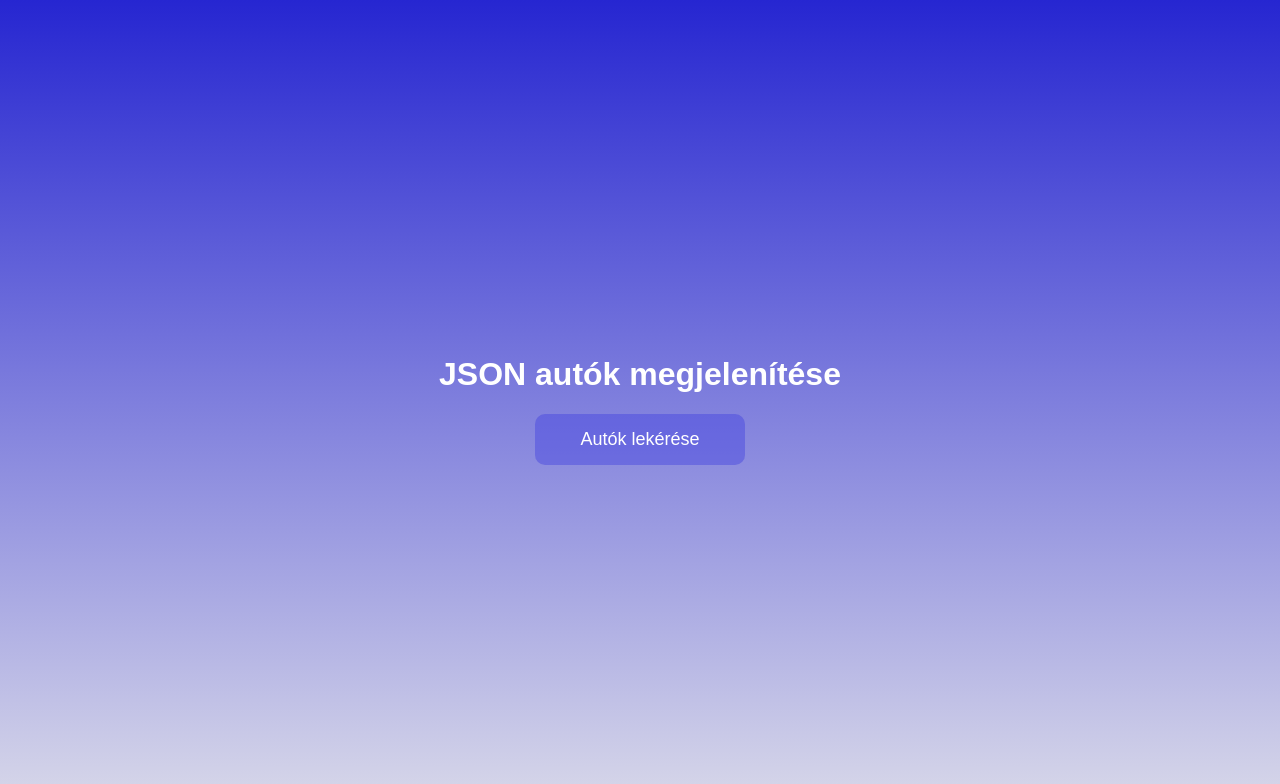
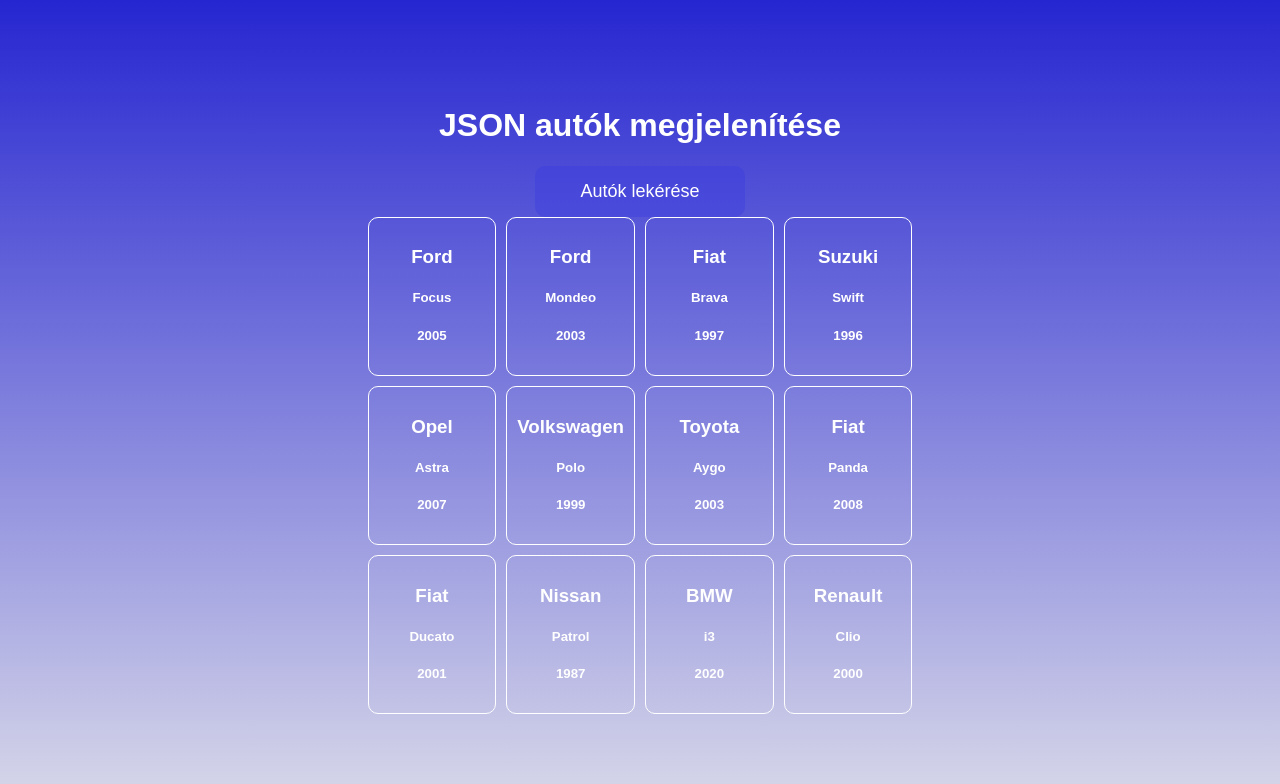
Before and after one commit to KZoli1990/autok-json-js, a plain HTML site: page index.html in a window 1280 px wide. Both pictures are taken after a click on the button "Autók lekérése". Drawn offline with Linux system fonts and the light colour scheme.

Commit message:
app.js file szerkesztése kész a style.css-ben módosítás

```diff
--- a/app.js
+++ b/app.js
@@ -0,0 +1,22 @@
+const button = document.getElementById("button");
+const result = document.querySelector(".result");
+
+button.addEventListener("click", async () =>{
+    const res = await fetch("cars.json");
+    const data = await res.json();
+
+    console.log(data);
+
+    let output = "";
+
+    data.map(car=>{
+        output +=`
+            <div class="car">
+                <h3>${car.brand}<h3>
+                <h5>${car.type}<h5>
+                <h5>${car.factoryYear}<h5>
+            </div>`
+    })
+
+    result.innerHTML = output;
+})
--- a/style.css
+++ b/style.css
@@ -20,3 +20,13 @@ button{
     color:#fff;
     font-size:18px;
 }
+.result{
+    display:grid;
+    grid-template-columns: 1fr 1fr 1fr 1fr;
+    gap:10px;
+}
+.car{
+    border:1px solid #fff;
+    border-radius:10px;
+    padding:10px;
+}
```
